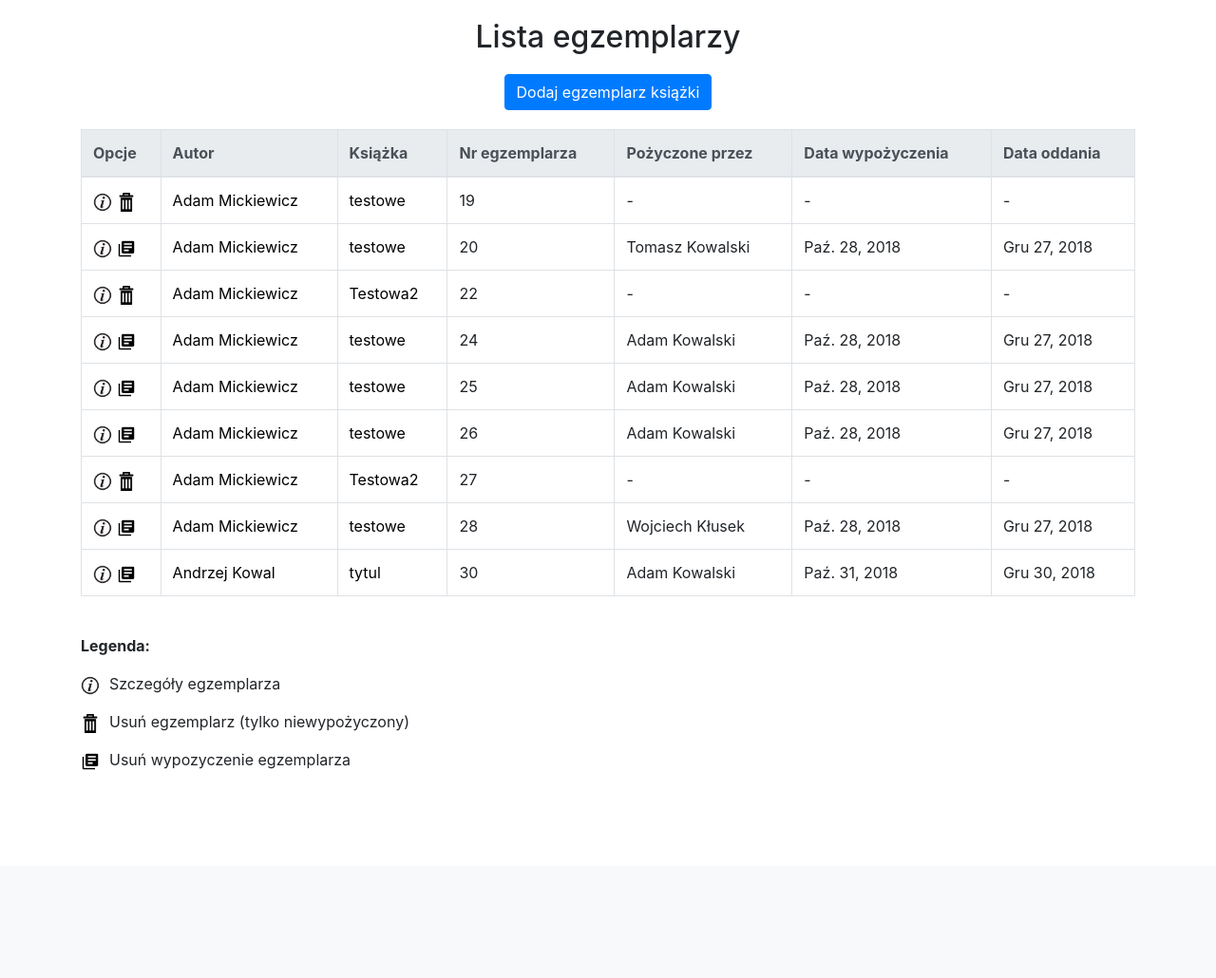
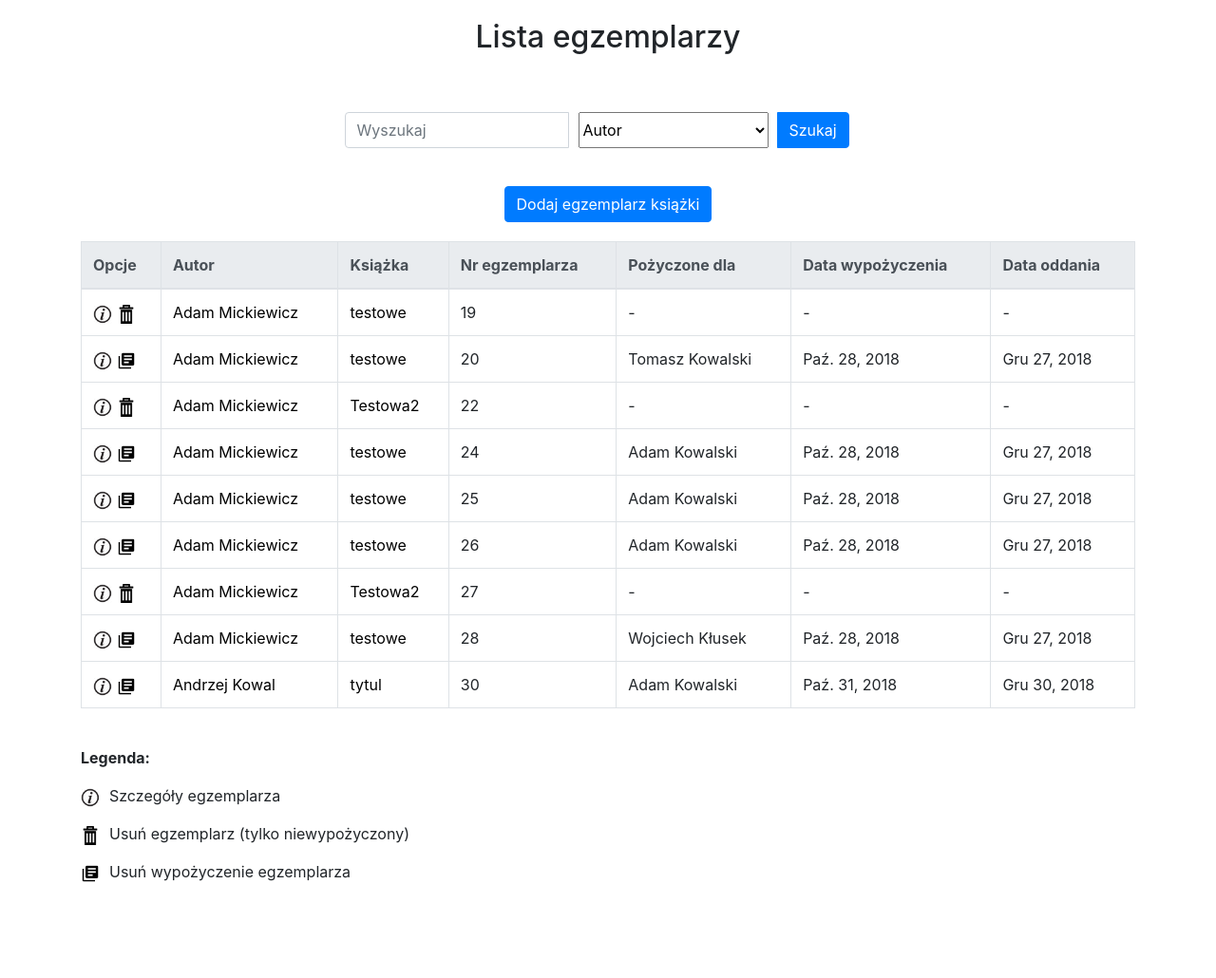
Before and after one commit to wojtek9502/Biblioteka-Django, a Django app: a page that uses library_project/templates/base.html in a window 1280 px wide. Shown: the part 56-1086 px from the top of the page at 95% size. Before the commit the page ends 867 px from the top, so only its background shows below. Run offline with Django 3.2, Linux system fonts and the light colour scheme; a user stored in the database is signed in; data comes from the database, SQL or seed files in the repository; both versions use the stored data as it was after the commit; parts of the project's set-up code (start-up, migrations or seed data) failed here and were passed over; some libraries are stand-ins or nearby versions.

Commit message:
add search bar to table views

```diff
--- a/library_project/library_app/templates/library_app/bookcopy_list.html
+++ b/library_project/library_app/templates/library_app/bookcopy_list.html
@@ -7,6 +7,23 @@
     <div class="page-title">
         <h2>Lista egzemplarzy </h2>
     </div>
+
+            <div class="search-bar">
+                <form class="form-inline" action="{% url 'library_app:bookcopy_list' %}" method="GET">
+                    <div class="input-group">
+                        <input type="search" class="form-control" name="search_query" placeholder="Wyszukaj">
+                        <select class="search-select" name="search_type">
+                            <option value="author" selected>Autor</option>
+                            <option value="title">Tytuł</option>
+                            <option value="bookcopy_nr">Nr kopii</option>
+                            <option value="isbn">ISBN</option>
+                        </select>
+                        <div class="input-group-append search-button">
+                            <button class="btn btn-primary" type="submit">Szukaj</button>
+                        </div>
+                    </div>
+                </form>
+            </div>
 
         {% if user.is_authenticated and user.is_superuser %} <!--Jesli strone odwiedza superuser-->
             <div class="other_create_buttons">
@@ -20,7 +37,7 @@
                         <th scope="col">Autor</th>
                         <th scope="col">Książka</th>
                         <th scope="col">Nr egzemplarza</th>
-                        <th scope="col">Pożyczone przez</th>
+                        <th scope="col">Pożyczone dla</th>
                         <th scope="col">Data wypożyczenia</th>
                         <th scope="col">Data oddania</th>
                     </tr>
@@ -67,7 +84,7 @@
                 </tbody>
             </table>
         {% else %} <!--Jesli strone odwiedza reszta -->
-                        <table class="table table-bordered table-hover">
+            <table class="table table-bordered table-hover">
                 <thead class="thead-light">
                     <tr>
                         <th scope="col">Opcje</th>
@@ -140,7 +157,7 @@
         <p><img src="{% static 'website_icons/info_ico.png' %}" alt="Szczegóły" width="20" height="20">Szczegóły egzemplarza</p>
         {% if user.is_superuser %}
             <p><img src="{% static 'website_icons/del_ico.png' %}" alt="Usuń egzemplarz" width="20" height="20">Usuń egzemplarz (tylko niewypożyczony)</p>
-            <p><img src="{% static 'website_icons/del_borrow_ico.png' %}" alt="Usuń wypozyczenie" width="20" height="20">Usuń wypozyczenie egzemplarza</p>
+            <p><img src="{% static 'website_icons/del_borrow_ico.png' %}" alt="Usuń wypozyczenie" width="20" height="20">Usuń wypożyczenie egzemplarza</p>
         {% endif %}
     </div>
 </div>
--- a/library_project/library_app/views.py
+++ b/library_project/library_app/views.py
@@ -19,11 +19,23 @@ class BookListView(generic.ListView):
     paginate_by = 10
     queryset = models.Book.objects.all()  # Default: Model.objects.all()
 
-    #do listy ksiazek dodaj kontekst z egzemplarzami ksiazki
-    # def get_context_data(self, **kwargs):
-    #     context = super(BookListView, self).get_context_data(**kwargs)
-    #     context['bookcopys'] = models.BookCopy.objects.all
-    #     return context
+    def get_queryset(self):
+        search_query = self.request.GET.get("search_query")
+        search_type = self.request.GET.get("search_type")
+        if search_query is not None:
+            if search_type == "title":
+                return models.Book.objects.all().filter(title__icontains=search_query)
+            elif search_type == "author":
+                authors_result = models.Book.objects.all().filter(authors__first_name__icontains=search_query) | models.Book.objects.all().filter(authors__last_name__icontains=search_query)
+                return authors_result
+            elif search_type == "category":
+                return models.Book.objects.all().filter(category__category_name__icontains=search_query)
+            elif search_type == "publishing-house":
+                return models.Book.objects.all().filter(publishing_house__name__icontains=search_query)
+        else:
+            return models.Book.objects.all()
+
+
 
 class BookDetailView(generic.DetailView):
     model = models.Book
@@ -64,10 +76,21 @@ class BookCopyListView(generic.ListView):
     model = models.BookCopy
     paginate_by = 10
 
-    # def get_context_data(self, **kwargs):
-    #     context = super().get_context_data(**kwargs)
-    #     context["current_borrow_list"] = models.Borrow.objects.filter(user=self.request.user)
-    #     return context
+    def get_queryset(self):
+        search_query = self.request.GET.get("search_query")
+        search_type = self.request.GET.get("search_type")
+        if search_query is not None:
+            if search_type == "title":
+                return models.BookCopy.objects.all().filter(book__title__icontains=search_query)
+            elif search_type == "author":
+                authors_result = models.BookCopy.objects.all().filter(book__authors__first_name__icontains=search_query) | models.BookCopy.objects.all().filter(book__authors__last_name__icontains=search_query)
+                return authors_result
+            elif search_type == "bookcopy_nr":
+                return models.BookCopy.objects.all().filter(id__icontains=search_query)
+            elif search_type == "isbn":
+                return models.BookCopy.objects.all().filter(book__isbn__icontains=search_query)
+        else:
+            return models.BookCopy.objects.all()
 
 
 
@@ -190,12 +213,24 @@ class BorrowListView(LoginRequiredMixin, SuperuserRequiredMixin, generic.ListVie
     #queryset = models.Borrow.objects.all()  # Default: Model.objects.all()
 
     def get_queryset(self):
-        if self.request.user.is_superuser:
-            # queryset = models.Borrow.objects.filter(book_copy_id__is_borrowed=True)
-            queryset = models.Borrow.objects.all()
+        search_query = self.request.GET.get("search_query")
+        search_type = self.request.GET.get("search_type")
+        if search_query is not None:
+            if search_type == "title":
+                return models.Borrow.objects.all().filter(book_copy_id__book__title__icontains=search_query)
+            elif search_type == "author":
+                authors_result = models.Borrow.objects.all().filter(book_copy_id__book__authors__first_name__icontains=search_query) | models.Borrow.objects.all().filter(book_copy_id__book__authors__last_name__icontains=search_query)
+                return authors_result
+            elif search_type == "bookcopy_nr":
+                return models.Borrow.objects.all().filter(book_copy_id__id__icontains=search_query)
+            elif search_type == "borrow_by_user":
+                borrow_by_result = models.Borrow.objects.all().filter(user__first_name__contains=search_query) | models.Borrow.objects.all().filter(user__last_name__contains=search_query)
+                return borrow_by_result
+            elif search_type == "borrow_by_librarian":
+                borrow_by_result = models.Borrow.objects.all().filter(borrow_librarian__first_name__contains=search_query) | models.Borrow.objects.all().filter(borrow_librarian__last_name__contains=search_query)
+                return borrow_by_result
         else:
-            queryset = models.Borrow.objects.filter(user=self.request.user).filter(book_copy_id__is_borrowed=True)
-        return queryset
+            return models.Borrow.objects.all()
 
 
 class BorrowDetailView(LoginRequiredMixin, SuperuserRequiredMixin, generic.DetailView):
--- a/library_project/static/css/style.css
+++ b/library_project/static/css/style.css
@@ -80,3 +80,21 @@ h1{
     margin-top: 50px;
     margin-bottom: 50px;
 }
+
+
+
+.search-bar{
+    padding-top: 40px;
+    padding-bottom: 20px;
+    margin: 0 auto;
+    width: 50%;
+}
+.search-button{
+    width: 100px;
+}
+
+.search-select{
+    width: 200px;
+    margin-right: 10px;
+    margin-left: 10px;
+}
--- a/library_project/templates/base.html
+++ b/library_project/templates/base.html
@@ -50,6 +50,7 @@
                             <div class="dropdown-divider"></div>
                             <a class="dropdown-item" href="{% url 'library_app:bookcopy_list' %}">Lista egzemplarzy</a>
                             <a class="dropdown-item" href="{% url 'library_app:borrow_list' %}">Lista wypożyczeń</a>
+                            <a class="dropdown-item" href="{% url 'library_app:borrow_list' %}">Historia wypożyczeń @TODO</a>
                         </div>
                     </li>
 
@@ -76,7 +77,7 @@
                     </li>
                 {% elif user.is_authenticated %}
                     <li class="nav-item active">
-                        <p class="nav-link">Witaj {{user.first_name}} {{user.last_name}}</p>
+                        <a class="nav-link">Witaj {{user.first_name}} {{user.last_name}}</a>
                     </li>
                     <li class="nav-item active">
                         <a class="nav-link" href="{% url 'accounts:password_reset' %}">Zresetuj hasło</a>
```
Also changed, not shown: library_project/library_app/templates/library_app/book_list.html (+19 -0 lines), library_project/library_app/templates/library_app/borrow_list.html (+19 -1 lines), library_project/library_app/templates/library_app/myborrowlist.html (+8 -0 lines), library_project/db.sqlite3.
